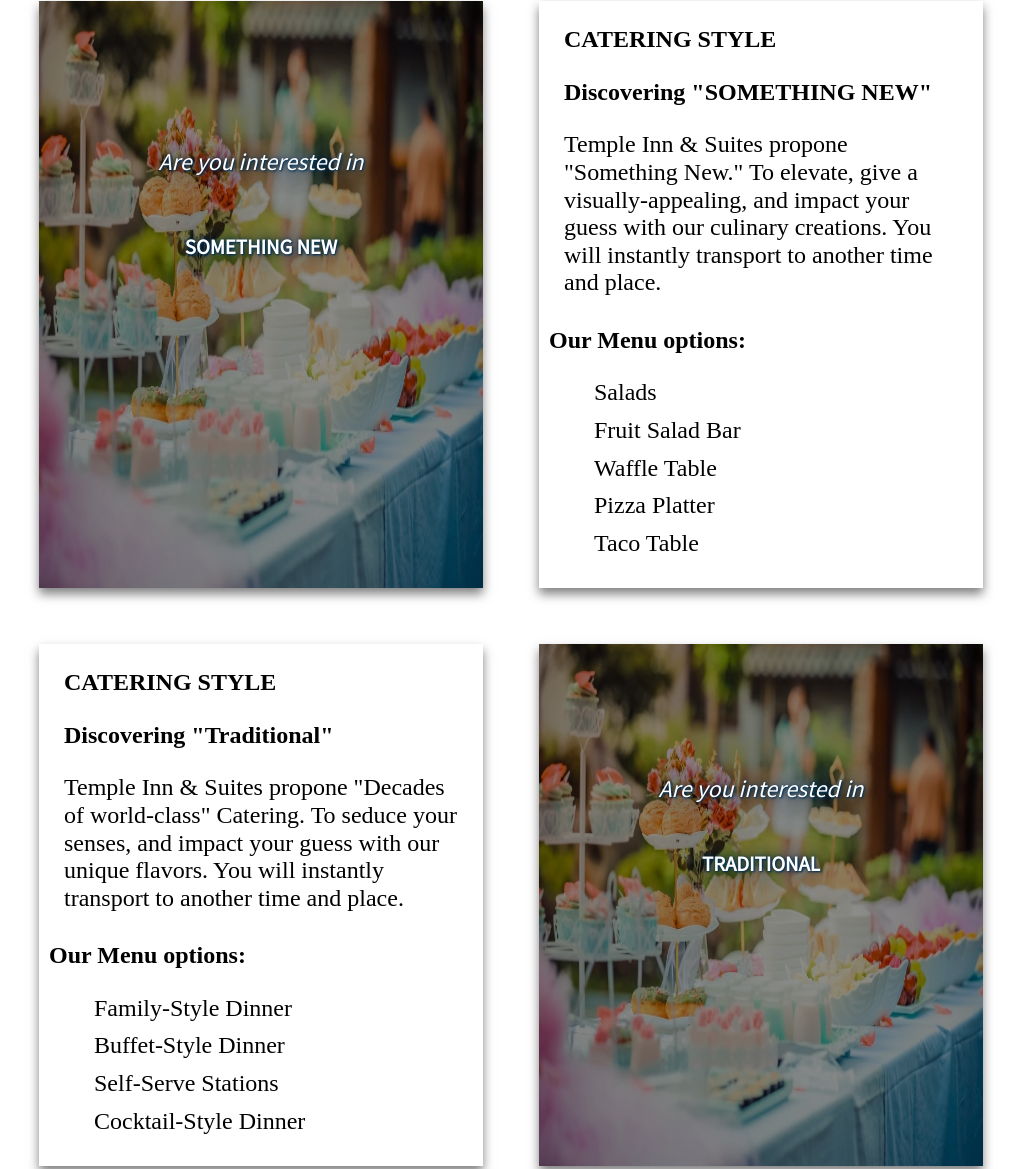
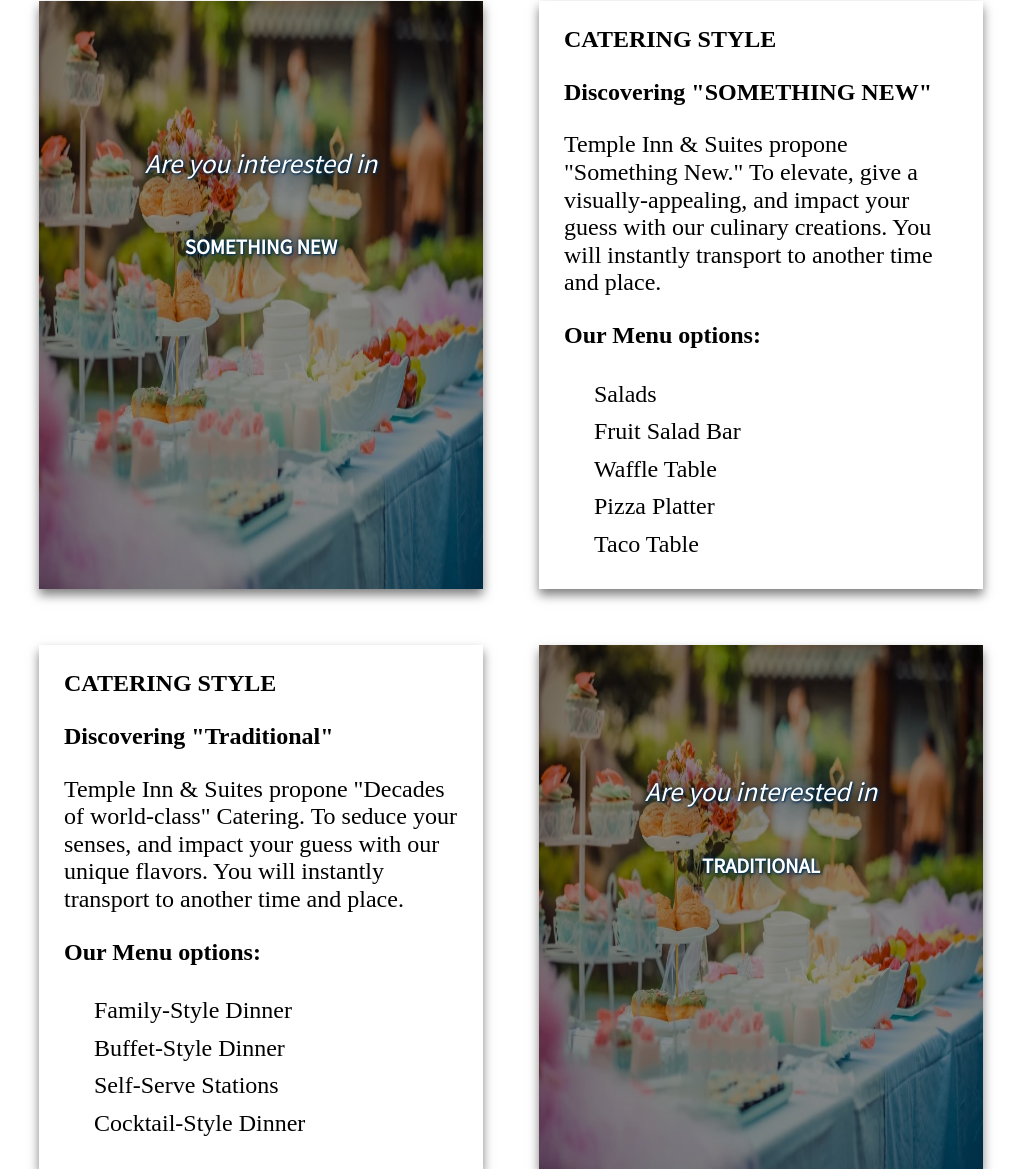
Before and after one commit to slnestun/wdd230-final, a plain HTML site: page reception.html in a window 1280 px wide. Shown: the part 961-2130 px from the top of the page, without its empty margins (129-1150 px from the left). Drawn offline with nearby package versions, Linux system fonts and the light colour scheme.

Commit message:
more fixes

```diff
--- a/css/base.css
+++ b/css/base.css
@@ -607,7 +607,7 @@ span.day_1, span.day_2, span.day_3 {
   text-align: center;
   color: #FFFFFF;
   text-shadow: 1px 1px 2px #003057, 0 0 1em #003057, 0 0 0.2em #003057;
-  font-size: 1.5em;
+  font-size: 1.7em;
   font-family: 'Source Sans Pro', sans-serif;
   font-style: italic;
 }
--- a/css/large.css
+++ b/css/large.css
@@ -73,7 +73,7 @@
       }
 
     nav ul li a.subactive {
-        background-color: #a8ccea;
+        background-color: #FFFFFF;
         border-radius: 5px;
     }
     nav ul li ul li.active a{
--- a/reception.html
+++ b/reception.html
@@ -95,7 +95,7 @@
                         <p>Temple Inn & Suites propone "Something New." To elevate, give a visually-appealing, and
                             impact your guess with our culinary creations. You will instantly transport to another time
                             and place.</p>
-                        <h2>Our Menu options:</h2>
+                        <h3>Our Menu options:</h3>
                         <ul>
                             <li>Salads</li>
                             <li>Fruit Salad Bar</li>
@@ -117,7 +117,7 @@
                         <p>Temple Inn & Suites propone "Decades of world-class" Catering. To seduce your senses, and
                             impact your guess with our unique flavors. You will instantly transport to another time
                             and place.</p>
-                        <h2>Our Menu options:</h2>
+                        <h3>Our Menu options:</h3>
                         <ul>
                             <li>Family-Style Dinner</li>
                             <li>Buffet-Style Dinner</li>
```
